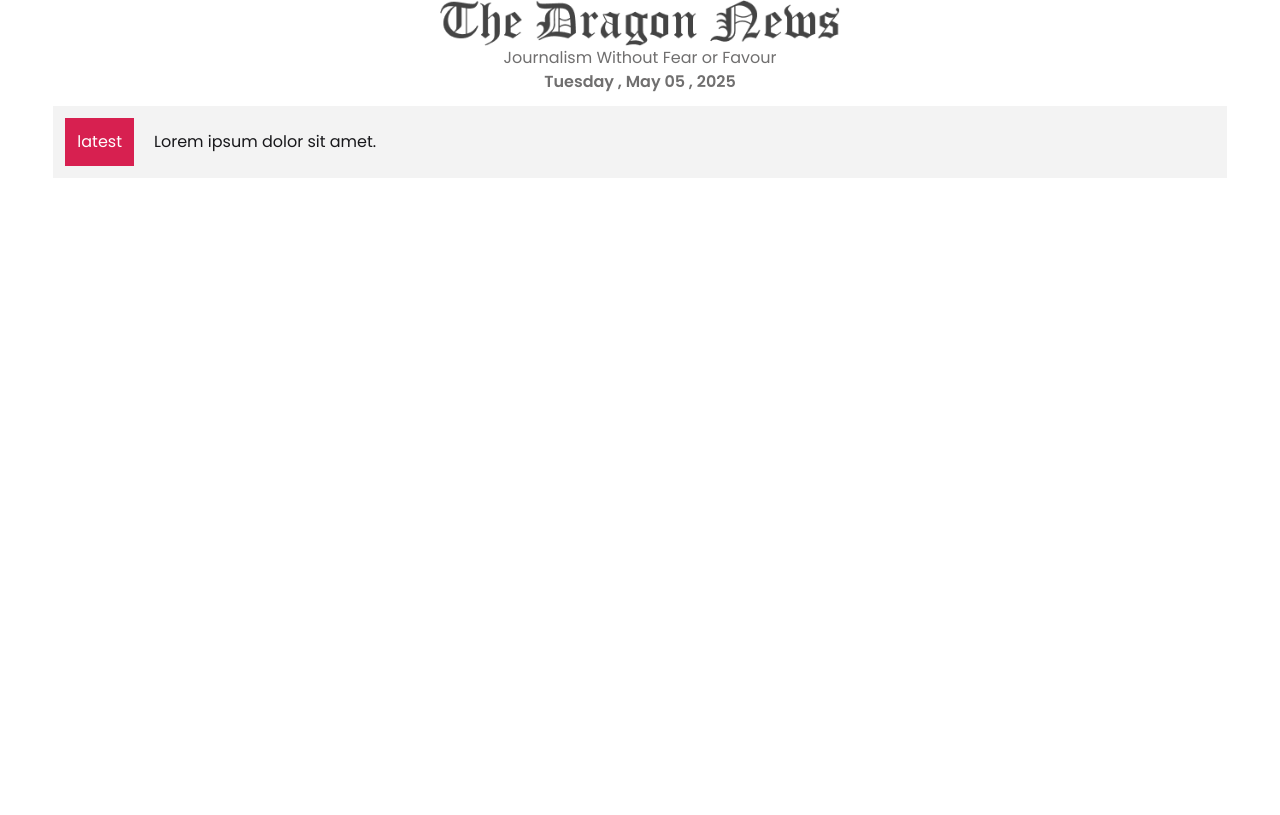
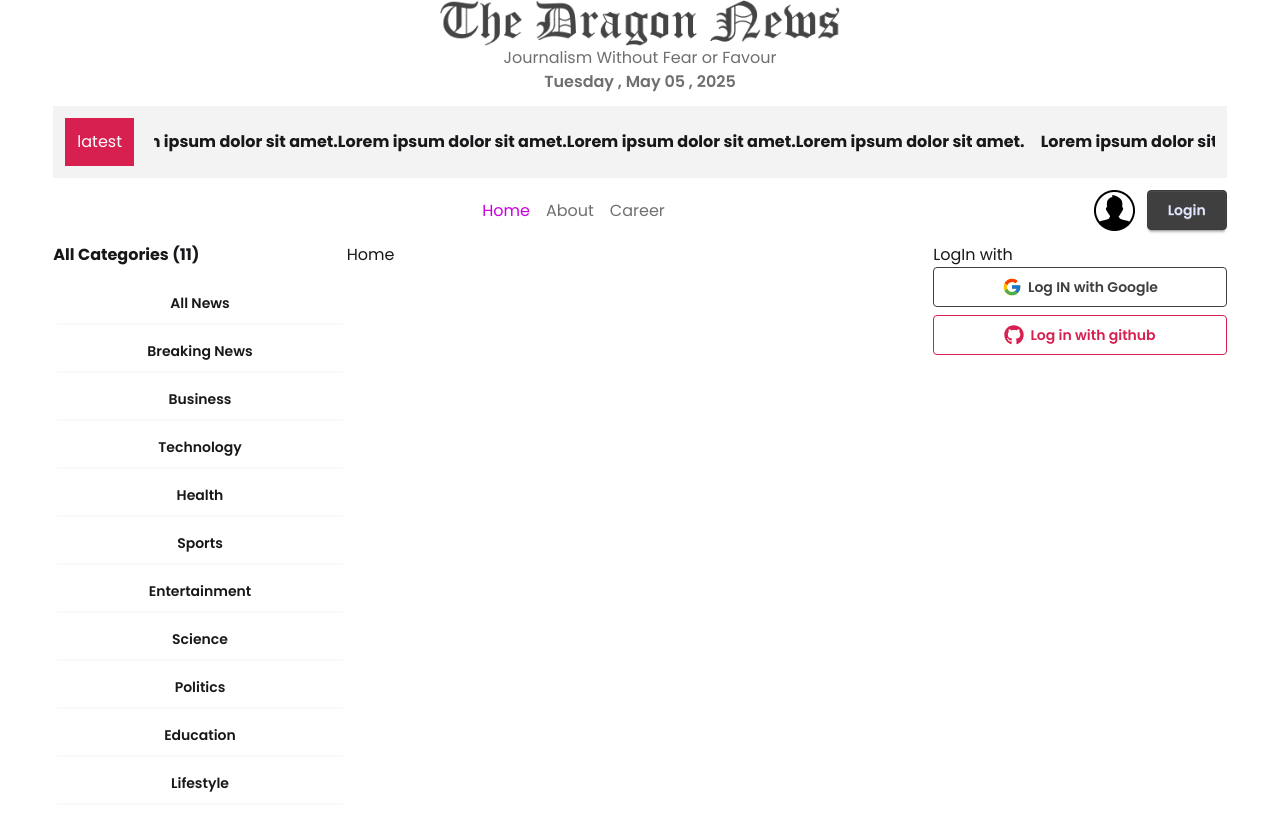
Before and after one commit to refatkhan/dragon-news, a React (Vite) app: page / in a window 1280 px wide. Built offline with nearby package versions, Linux system fonts and the light colour scheme.

Commit message:
make dynamic news section

```diff
--- a/package.json
+++ b/package.json
@@ -14,6 +14,8 @@
     "date-fns": "^4.1.0",
     "react": "^19.1.0",
     "react-dom": "^19.1.0",
+    "react-fast-marquee": "^1.6.5",
+    "react-icons": "^5.5.0",
     "react-router": "^7.6.0",
     "tailwindcss": "^4.1.7"
   },
--- a/src/App.css
+++ b/src/App.css
@@ -15,3 +15,7 @@
  *{
     font-family: "Poppins", sans-serif;
  }
+ a.active{
+  @apply bg-red-700
+ text-white
+ }
--- /dev/null
+++ b/src/components/Categories.jsx
@@ -0,0 +1,27 @@
+import React, { use } from 'react';
+import { NavLink } from 'react-router';
+
+const categoryPromise = fetch("/categories.json")
+    .then(res => res.json())
+const Categories = () => {
+    const categories = use(categoryPromise);
+
+    return (
+        <div>
+            <h2 className="font-bold">All Categories ({categories.length})</h2>
+            <div className='flex-col flex mt-4 gap-2'>
+                {
+                    categories.map((category) =>
+                        <NavLink
+                            className="btn bg-base-100 border-0 hover:bg-base-200 font-semibold"
+                            key={category.id}
+                            to={ `/category/${category.id}`}
+                        >{category.name}
+                        </NavLink>)
+                }
+            </div>
+        </div>
+    );
+};
+
+export default Categories;
--- /dev/null
+++ b/src/components/HomeLayout/Leftaside.jsx
@@ -0,0 +1,14 @@
+import React, { Suspense } from 'react';
+import Categories from '../Categories';
+
+const Leftaside = () => {
+    return (
+        <div>
+            <Suspense fallback={<span className="loading loading-spinner loading-md"></span>}>
+                < Categories />
+          </Suspense >
+        </div >
+    );
+};
+
+export default Leftaside;
--- /dev/null
+++ b/src/components/HomeLayout/RightAside.jsx
@@ -0,0 +1,13 @@
+import React from 'react';
+import SocialLogin from './SocialLogin';
+
+const RightAside = () => {
+    return (
+        <div>
+            <SocialLogin>
+            </SocialLogin>
+        </div>
+    );
+};
+
+export default RightAside;
--- /dev/null
+++ b/src/components/HomeLayout/SocialLogin.jsx
@@ -0,0 +1,18 @@
+import React from 'react';
+import { FaGithub } from 'react-icons/fa';
+import { FcGoogle } from 'react-icons/fc';
+
+const SocialLogin = () => {
+    return (
+        <div>
+            <h3>LogIn with</h3>
+            <div className='space-y-2'>
+                <button className='btn w-full btn-outline btn-primary'><FcGoogle size={20} />Log IN with Google </button>
+                <button className='btn w-full btn-outline btn-secondary'><FaGithub size={20} />
+                    Log in with github </button>
+            </div>
+        </div>
+    );
+};
+
+export default SocialLogin;
--- a/src/components/LatestNews.jsx
+++ b/src/components/LatestNews.jsx
@@ -1,11 +1,20 @@
 import React from 'react';
+import Marquee from 'react-fast-marquee';
 
 const LatestNews = () => {
     return (
         <>
             <div className='flex gap-5 items-center bg-base-200 p-3'>
+
                 <h2 className='text-base-100 bg-secondary p-3 '> latest</h2>
-            <p>Lorem ipsum dolor sit amet.</p>
+                <Marquee className='flex gap-4' pauseOnHover={true}>
+                    <p className='font-bold'>Lorem ipsum dolor sit amet.</p>
+                    <p className='font-bold'>Lorem ipsum dolor sit amet.</p>
+                    <p className='font-bold'>Lorem ipsum dolor sit amet.</p>
+                    <p className='font-bold'>Lorem ipsum dolor sit amet.</p>
+                    <p className='font-bold'>Lorem ipsum dolor sit amet.</p>
+                </Marquee>
+
             </div>
         </>
     );
--- /dev/null
+++ b/src/components/Navbar.jsx
@@ -0,0 +1,21 @@
+import React from 'react';
+import { NavLink } from 'react-router';
+import user from '../assets/user.png'
+const Navbar = () => {
+    return (
+        <div className='flex justify-between items-center'>
+            <div className=""></div>
+            <div className="nav flex gap-4 text-accent">
+                <NavLink className={({ isActive }) => isActive ? 'text-fuchsia-600' : ' '} to="/">Home</NavLink>
+                <NavLink className={({ isActive }) => isActive ? 'text-fuchsia-600' : ' '} to="/about">About</NavLink>
+                <NavLink className={({ isActive }) => isActive ? 'text-fuchsia-600' : ' '} to="/career">Career</NavLink>
+            </div>
+            <div className="login-btn flex justify-center gap-3">
+                <img src={user} alt="" />
+                <button className='btn btn-primary px-5'>Login</button>
+            </div>
+        </div>
+    );
+};
+
+export default Navbar;
--- a/src/layouts/HomeLayout.jsx
+++ b/src/layouts/HomeLayout.jsx
@@ -2,6 +2,9 @@ import React from 'react';
 import { Outlet } from 'react-router';
 import Header from '../components/Header';
 import LatestNews from '../components/LatestNews';
+import Navbar from '../components/Navbar';
+import Leftaside from '../components/HomeLayout/Leftaside';
+import RightAside from '../components/HomeLayout/RightAside';
 
 const HomeLayout = () => {
     return (
@@ -11,14 +14,22 @@ const HomeLayout = () => {
                 <section className='w-11/12 mx-auto my-3'>
                     <LatestNews></LatestNews>
                 </section>
+                <nav className='w-11/12 mx-auto my-3'>
+                    <Navbar/>
+                </nav>
             </header>
 
-            <main>
-                <section className="left_nav"></section>
-                <section className="main">
+            <main className='w-11/12 mx-auto my-3 grid grid-cols-12'>
+                <aside className='col-span-3'>
+                    <Leftaside></Leftaside>
+                </aside>
+                <section className="main col-span-6">
                     <Outlet></Outlet>
                 </section>
-                <section className="right_nav"></section>
+
+                <aside className='col-span-3'>
+                    <RightAside/>
+                </aside>
             </main>
         </div>
     );
--- /dev/null
+++ b/src/pages/CategoryNews.jsx
@@ -0,0 +1,13 @@
+import React from 'react';
+import { useParams } from 'react-router';
+
+const CategoryNews = () => {
+    const {id} = useParams()
+    return (
+        <div>
+            <h3>categoryNews {id}</h3>
+        </div>
+    );
+};
+
+export default CategoryNews;
--- /dev/null
+++ b/src/pages/Home.jsx
@@ -0,0 +1,11 @@
+import React from 'react';
+
+const Home = () => {
+    return (
+        <div>
+            Home
+        </div>
+    );
+};
+
+export default Home;
```
Also changed, not shown: src/routes/Router.jsx (+13 -1 lines), 1 other file (tests, documents, lock files or other folders).
